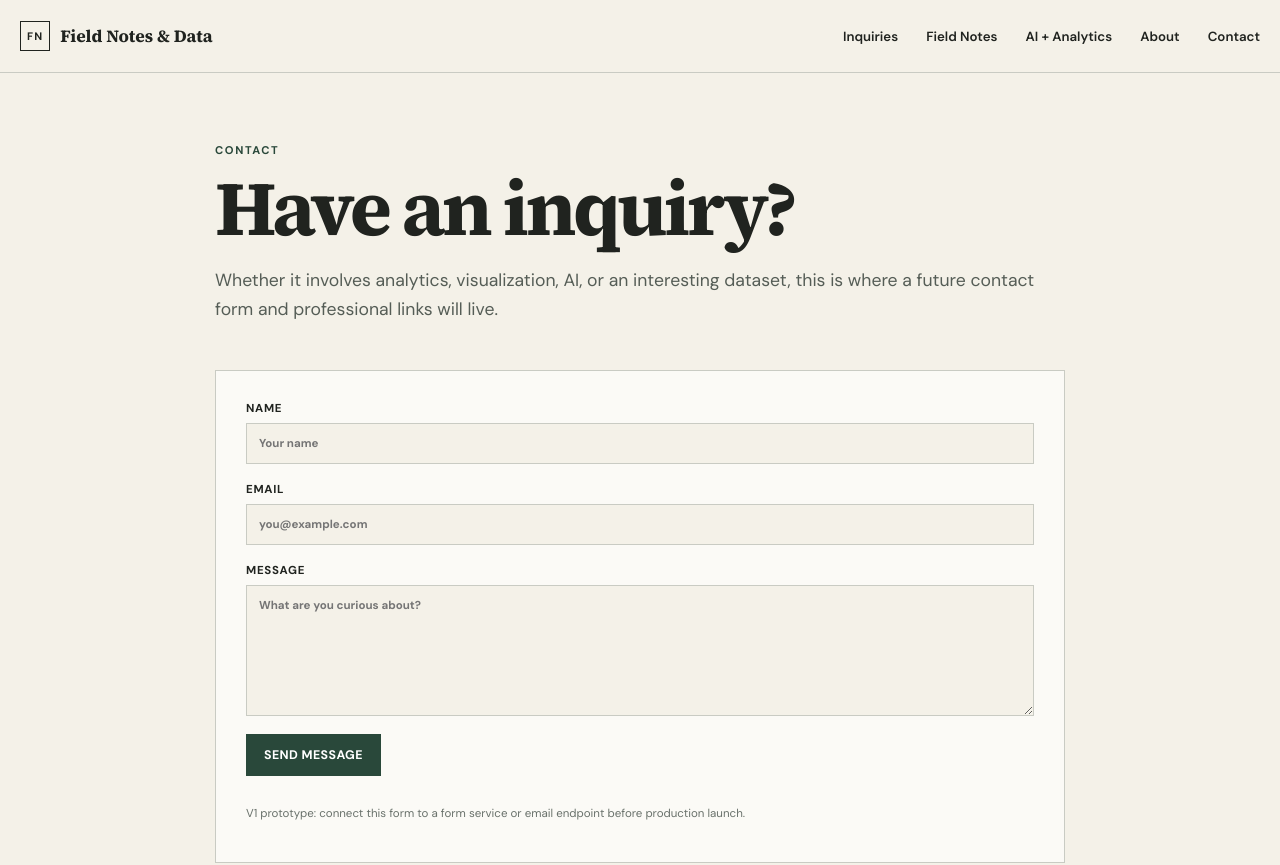
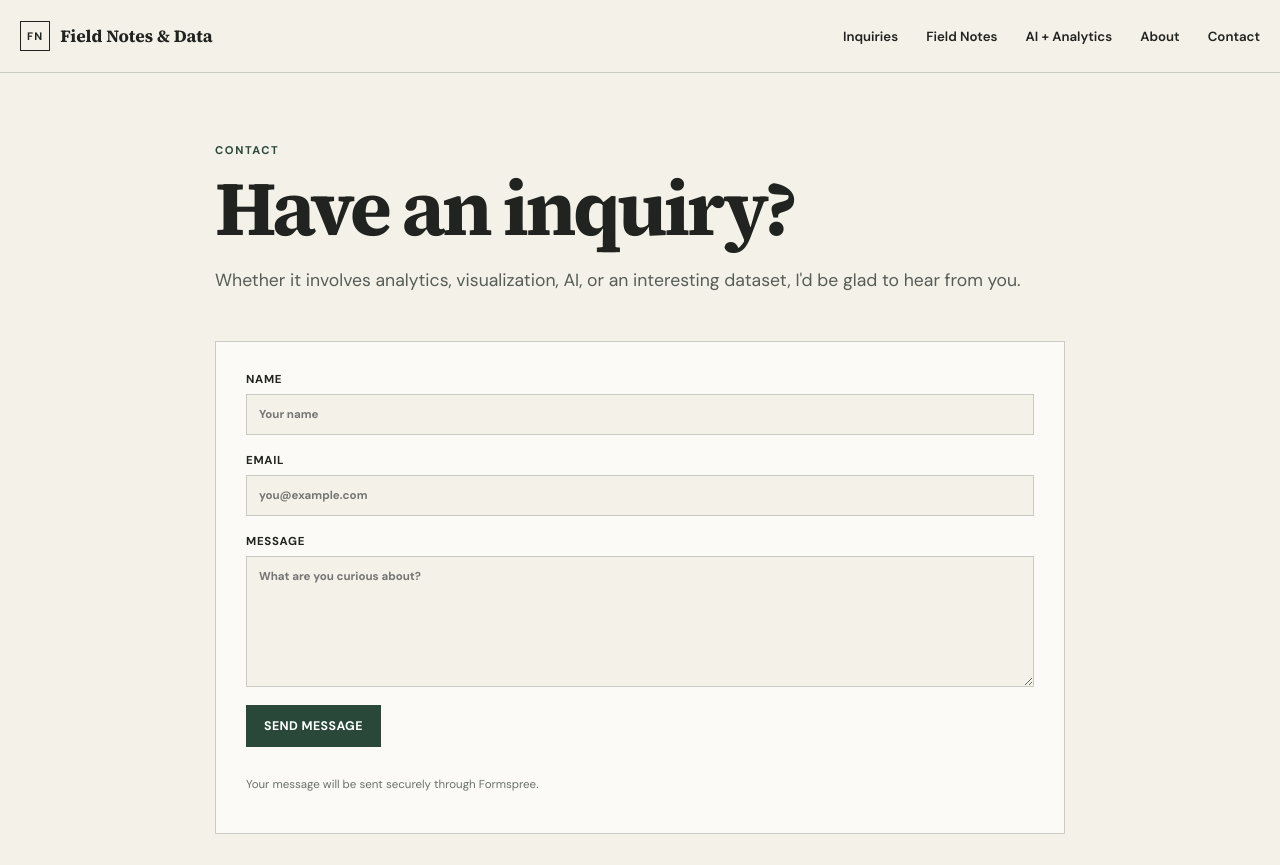
Before and after one commit to SouthNasian/field-notes-data, a Next.js app: page /contact in a window 1280 px wide. Shown: the top 865 px of the page. Built offline with nearby package versions, Linux system fonts and the light colour scheme.

Commit message:
Connect contact form to Formspree

```diff
--- a/src/app/contact/page.tsx
+++ b/src/app/contact/page.tsx
@@ -1,4 +1,3 @@
-
 export const metadata = {
   title: "Contact",
   description:
@@ -8,17 +7,50 @@ export const metadata = {
   },
 };
 
-
 export default function ContactPage() {
   return (
     <main className="shell page contact-page">
-      <header className="page-header"><p className="eyebrow">CONTACT</p><h1>Have an inquiry?</h1><p>Whether it involves analytics, visualization, AI, or an interesting dataset, this is where a future contact form and professional links will live.</p></header>
-      <form className="contact-form">
-        <label>Name<input type="text" name="name" placeholder="Your name" /></label>
-        <label>Email<input type="email" name="email" placeholder="you@example.com" /></label>
-        <label>Message<textarea name="message" rows={7} placeholder="What are you curious about?" /></label>
-        <button type="button" className="button primary">Send message</button>
-        <p className="form-note">V1 prototype: connect this form to a form service or email endpoint before production launch.</p>
+      <header className="page-header">
+        <p className="eyebrow">CONTACT</p>
+        <h1>Have an inquiry?</h1>
+        <p>
+          Whether it involves analytics, visualization, AI, or an interesting
+          dataset, I'd be glad to hear from you.
+        </p>
+      </header>
+      <form
+        className="contact-form"
+        action="https://formspree.io/f/xjyglnbk"
+        method="POST"
+      >
+        <label>
+          Name
+          <input type="text" name="name" placeholder="Your name" required />
+        </label>
+        <label>
+          Email
+          <input
+            type="email"
+            name="email"
+            placeholder="you@example.com"
+            required
+          />
+        </label>
+        <label>
+          Message
+          <textarea
+            name="message"
+            rows={7}
+            placeholder="What are you curious about?"
+            required
+          />
+        </label>
+        <button type="submit" className="button primary">
+          Send message
+        </button>
+        <p className="form-note">
+          Your message will be sent securely through Formspree.
+        </p>
       </form>
     </main>
   );
```
